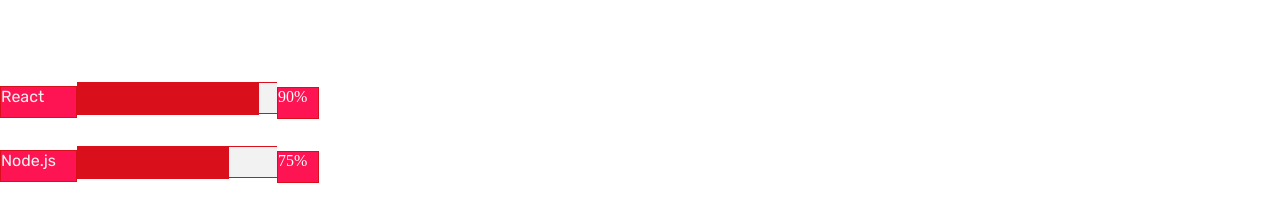
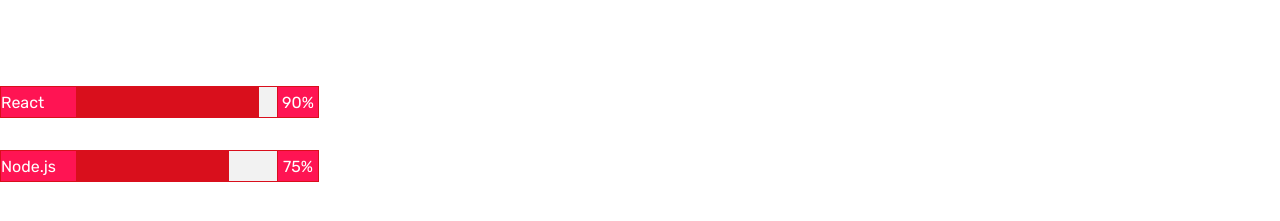
Before and after one commit to Mark-Ball/react-portfolio, a React (Create React App) app: page /about in a window 1280 px wide. Shown: the part 403-624 px from the top of the page. Built offline with nearby package versions, Linux system fonts and the light colour scheme.

Commit message:
aligned all elements of SkillsRow component

```diff
--- a/src/components/App/App.css
+++ b/src/components/App/App.css
@@ -4,6 +4,6 @@
     font-family: Poppins, sans-serif;
 }
 
-label, li, p, a, th, td, input, textarea {
+label, li, p, a, th, td, input, textarea, span {
     font-family: Rubik, sans-serif;
 }
--- a/src/components/SkillsRow/styles.js
+++ b/src/components/SkillsRow/styles.js
@@ -2,6 +2,10 @@
 import { COLOURS } from '../../constants';
 
 export const Row = styled.div`
+    display: flex;
+    justify-content: left;
+    align-items: center;
+
     p, div, span {
         display: inline-block;
         height: 30px;
@@ -10,7 +14,8 @@
     p {
         background-color: ${COLOURS.HIGHLIGHT};
         border: 1px solid ${COLOURS.DARKHIGHLIGHT};
-        color: ${COLOURS.BASE};
+        color: white;
+        line-height: 2;
         width: 75px;
     }
 
@@ -20,20 +25,19 @@
         border-bottom: 1px solid ${COLOURS.DARKHIGHLIGHT};
         position: relative;
         width: 200px;
-        vertical-align: middle;
     }
 
     .bar {
         background-color: ${COLOURS.DARKHIGHLIGHT};
-        height: 100%;
-        position: absolute;
-        top: 20;
+        height: calc(100% - 1px);
     }
 
     span {
         background-color: ${COLOURS.HIGHLIGHT};
         border: 1px solid ${COLOURS.DARKHIGHLIGHT};
         color: white;
+        line-height: 2;
+        text-align: center;
         width: 40px;
     }
 `;
```
